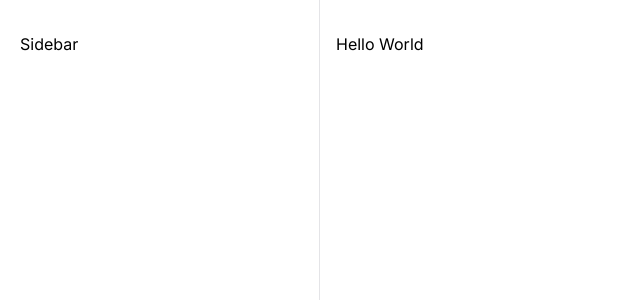
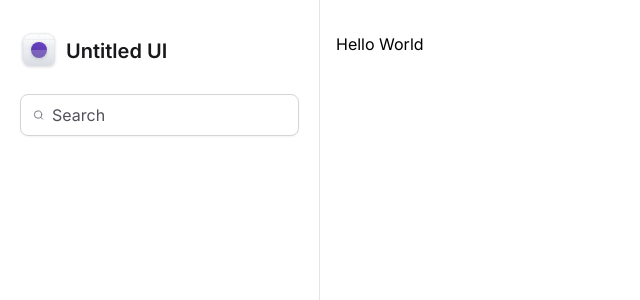
Before and after one commit to jusceliadesouza/ignite-tailwind, a Next.js app in the folder web/: page / in a window 1280 px wide. Shown: the top 300 px of the page, without its empty margins (0-640 px from the left). Built offline with nearby package versions, Linux system fonts and the light colour scheme.

Commit message:
🪄 logo e input de busca

```diff
--- a/web/package.json
+++ b/web/package.json
@@ -15,10 +15,12 @@
     "autoprefixer": "10.4.14",
     "eslint": "8.46.0",
     "eslint-config-next": "13.4.13",
+    "lucide-react": "^0.265.0",
     "next": "13.4.13",
     "postcss": "8.4.27",
     "react": "18.2.0",
     "react-dom": "18.2.0",
+    "react-icons": "^4.10.1",
     "tailwindcss": "3.3.3",
     "typescript": "5.1.6"
   },
--- a/web/src/app/layout.tsx
+++ b/web/src/app/layout.tsx
@@ -1,3 +1,4 @@
+import { Sidebar } from '@/components/Sidebar'
 import type { Metadata } from 'next'
 import { Inter } from 'next/font/google'
 import './globals.css'
@@ -17,8 +18,8 @@
   return (
     <html lang="en">
       <body className={inter.className}>
-        <div className='min-h-screen grid grid-cols-app'>
-          <aside className='border-r border-zinc-200 px-5 py-8'>Sidebar</aside>
+      <div className='min-h-screen grid grid-cols-app'>
+          <Sidebar />
 
           <main className="px-4 pb-12 pt-8">
             {children}
--- /dev/null
+++ b/web/src/components/Sidebar/Logo.tsx
@@ -0,0 +1,205 @@
+export function Logo() {
+  return (
+    <strong className="flex items-center gap-2 text-xl font-semibold text-zinc-900">
+      <svg
+        width={38}
+        height={38}
+        viewBox="0 0 38 38"
+        fill="none"
+        xmlns="http://www.w3.org/2000/svg"
+      >
+        <g filter="url(#filter0_dd_2044_307)">
+          <g clipPath="url(#clip0_2044_307)">
+            <rect x={3} y={2} width={32} height={32} rx={8} fill="#fff" />
+            <rect
+              x={3}
+              y={2}
+              width={32}
+              height={32}
+              rx={8}
+              fill="url(#paint0_linear_2044_307)"
+            />
+            <path
+              fillRule="evenodd"
+              clipRule="evenodd"
+              d="M19 4.039c-7.71 0-13.961 6.25-13.961 13.961 0 7.71 6.25 13.961 13.961 13.961 7.71 0 13.961-6.25 13.961-13.961 0-7.71-6.25-13.961-13.961-13.961zM4.961 18c0-7.753 6.286-14.039 14.039-14.039S33.039 10.247 33.039 18 26.753 32.039 19 32.039 4.961 25.753 4.961 18z"
+              fill="#D0D5DD"
+            />
+            <path
+              fillRule="evenodd"
+              clipRule="evenodd"
+              d="M19 14.078a3.922 3.922 0 100 7.845 3.922 3.922 0 000-7.845zM15 18a4 4 0 118 0 4 4 0 01-8 0z"
+              fill="#D0D5DD"
+            />
+            <path
+              fillRule="evenodd"
+              clipRule="evenodd"
+              d="M19 15.32a2.68 2.68 0 100 5.36 2.68 2.68 0 000-5.36zM16.243 18a2.757 2.757 0 115.514 0 2.757 2.757 0 01-5.514 0z"
+              fill="#D0D5DD"
+            />
+            <path d="M18.961 2h.078v32h-.078V2z" fill="#D0D5DD" />
+            <path d="M35 17.96v.079H3v-.078h32z" fill="#D0D5DD" />
+            <path
+              d="M29.602 2h.078v32h-.078V2zM13.64 2h.078v32h-.077V2zM24.282 2h.077v32h-.077V2zM8.32 2h.078v32H8.32V2z"
+              fill="#D0D5DD"
+            />
+            <path
+              d="M35 28.602v.077H3v-.077h32zM35 12.64v.078H3v-.077h32zM35 23.281v.078H3v-.078h32zM35 7.32v.078H3V7.32h32z"
+              fill="#D0D5DD"
+            />
+            <g filter="url(#filter1_dd_2044_307)">
+              <circle cx={19} cy={18} r={8} fill="url(#paint1_linear_2044_307)" />
+            </g>
+            <g filter="url(#filter2_b_2044_307)">
+              <path
+                d="M3 18h32v3.2c0 4.48 0 6.72-.872 8.432a8 8 0 01-3.496 3.496C28.92 34 26.68 34 22.2 34h-6.4c-4.48 0-6.72 0-8.432-.872a8 8 0 01-3.496-3.496C3 27.92 3 25.68 3 21.2V18z"
+                fill="#fff"
+                fillOpacity={0.2}
+              />
+            </g>
+          </g>
+          <rect
+            x={3.15}
+            y={2.15}
+            width={31.7}
+            height={31.7}
+            rx={7.85}
+            stroke="#D0D5DD"
+            strokeWidth={0.3}
+          />
+        </g>
+        <defs>
+          <filter
+            id="filter0_dd_2044_307"
+            x={0}
+            y={0}
+            width={38}
+            height={38}
+            filterUnits="userSpaceOnUse"
+            colorInterpolationFilters="sRGB"
+          >
+            <feFlood floodOpacity={0} result="BackgroundImageFix" />
+            <feColorMatrix
+              in="SourceAlpha"
+              values="0 0 0 0 0 0 0 0 0 0 0 0 0 0 0 0 0 0 127 0"
+              result="hardAlpha"
+            />
+            <feOffset dy={1} />
+            <feGaussianBlur stdDeviation={1} />
+            <feColorMatrix values="0 0 0 0 0.0627451 0 0 0 0 0.0941176 0 0 0 0 0.156863 0 0 0 0.06 0" />
+            <feBlend
+              in2="BackgroundImageFix"
+              result="effect1_dropShadow_2044_307"
+            />
+            <feColorMatrix
+              in="SourceAlpha"
+              values="0 0 0 0 0 0 0 0 0 0 0 0 0 0 0 0 0 0 127 0"
+              result="hardAlpha"
+            />
+            <feOffset dy={1} />
+            <feGaussianBlur stdDeviation={1.5} />
+            <feColorMatrix values="0 0 0 0 0.0627451 0 0 0 0 0.0941176 0 0 0 0 0.156863 0 0 0 0.1 0" />
+            <feBlend
+              in2="effect1_dropShadow_2044_307"
+              result="effect2_dropShadow_2044_307"
+            />
+            <feBlend
+              in="SourceGraphic"
+              in2="effect2_dropShadow_2044_307"
+              result="shape"
+            />
+          </filter>
+          <filter
+            id="filter1_dd_2044_307"
+            x={8}
+            y={8}
+            width={22}
+            height={22}
+            filterUnits="userSpaceOnUse"
+            colorInterpolationFilters="sRGB"
+          >
+            <feFlood floodOpacity={0} result="BackgroundImageFix" />
+            <feColorMatrix
+              in="SourceAlpha"
+              values="0 0 0 0 0 0 0 0 0 0 0 0 0 0 0 0 0 0 127 0"
+              result="hardAlpha"
+            />
+            <feOffset dy={1} />
+            <feGaussianBlur stdDeviation={1} />
+            <feColorMatrix values="0 0 0 0 0.0627451 0 0 0 0 0.0941176 0 0 0 0 0.156863 0 0 0 0.06 0" />
+            <feBlend
+              in2="BackgroundImageFix"
+              result="effect1_dropShadow_2044_307"
+            />
+            <feColorMatrix
+              in="SourceAlpha"
+              values="0 0 0 0 0 0 0 0 0 0 0 0 0 0 0 0 0 0 127 0"
+              result="hardAlpha"
+            />
+            <feOffset dy={1} />
+            <feGaussianBlur stdDeviation={1.5} />
+            <feColorMatrix values="0 0 0 0 0.0627451 0 0 0 0 0.0941176 0 0 0 0 0.156863 0 0 0 0.1 0" />
+            <feBlend
+              in2="effect1_dropShadow_2044_307"
+              result="effect2_dropShadow_2044_307"
+            />
+            <feBlend
+              in="SourceGraphic"
+              in2="effect2_dropShadow_2044_307"
+              result="shape"
+            />
+          </filter>
+          <filter
+            id="filter2_b_2044_307"
+            x={-2}
+            y={13}
+            width={42}
+            height={26}
+            filterUnits="userSpaceOnUse"
+            colorInterpolationFilters="sRGB"
+          >
+            <feFlood floodOpacity={0} result="BackgroundImageFix" />
+            <feGaussianBlur in="BackgroundImageFix" stdDeviation={2.5} />
+            <feComposite
+              in2="SourceAlpha"
+              operator="in"
+              result="effect1_backgroundBlur_2044_307"
+            />
+            <feBlend
+              in="SourceGraphic"
+              in2="effect1_backgroundBlur_2044_307"
+              result="shape"
+            />
+          </filter>
+          <linearGradient
+            id="paint0_linear_2044_307"
+            x1={19}
+            y1={2}
+            x2={19}
+            y2={34}
+            gradientUnits="userSpaceOnUse"
+          >
+            <stop stopColor="#fff" />
+            <stop offset={1} stopColor="#D0D5DD" />
+          </linearGradient>
+          <linearGradient
+            id="paint1_linear_2044_307"
+            x1={15}
+            y1={26}
+            x2={23}
+            y2={10}
+            gradientUnits="userSpaceOnUse"
+          >
+            <stop stopColor="#53389E" />
+            <stop offset={1} stopColor="#6941C6" />
+          </linearGradient>
+          <clipPath id="clip0_2044_307">
+            <rect x={3} y={2} width={32} height={32} rx={8} fill="#fff" />
+          </clipPath>
+        </defs>
+      </svg>
+
+      <span>Untitled UI</span>
+    </strong>
+  )
+}
--- /dev/null
+++ b/web/src/components/Sidebar/index.tsx
@@ -0,0 +1,17 @@
+import { FiSearch } from 'react-icons/fi'
+
+import { Logo } from './Logo'
+
+export function Sidebar() {
+  return (
+    <aside className='border-r border-zinc-200 px-5 py-8 space-y-6'>
+      <Logo />
+
+      <div className='flex w-full items-center gap-2 rounded-lg border border-zinc-300 px-3 py-2 shadow-sm'>
+        <FiSearch className='h-5 w-5 text-zinc-500'/>
+
+        <input className='flex-1 border-0 bg-transparent p-0 text-zinc-900 placeholder-zinc-600' placeholder='Search' />
+      </div>
+    </aside>
+  )
+}
```
Also changed, not shown: web/tsconfig.json (line endings or trailing spaces), 1 other file (tests, documents, lock files or other folders).
